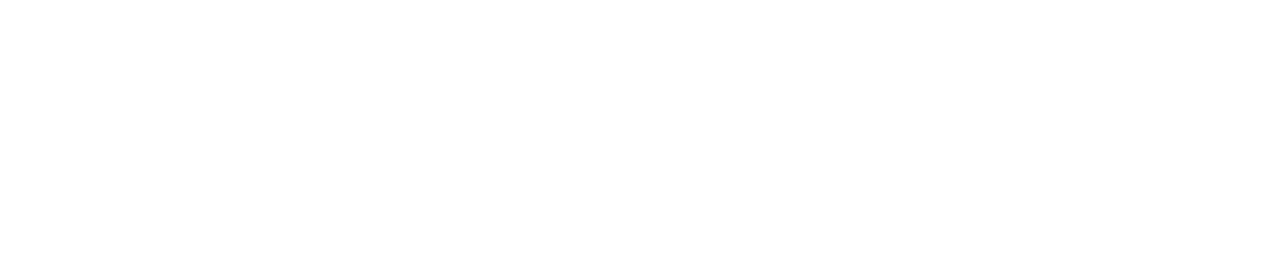
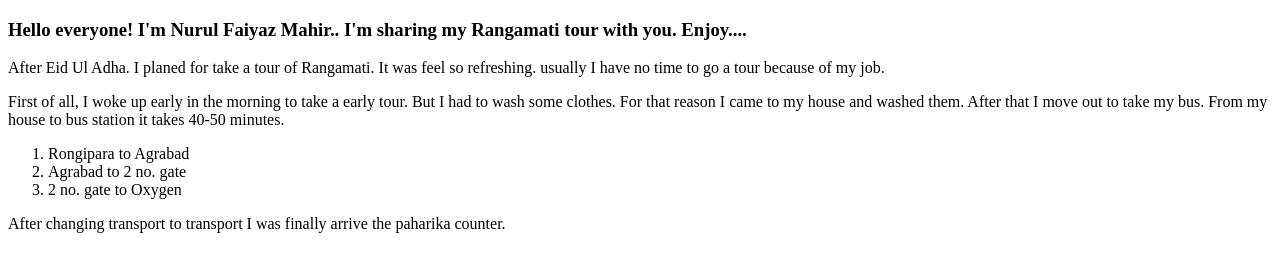
Before and after one commit to NurulFaiyaz/rangamati-blog, a plain HTML site: page index.html in a window 1280 px wide. Drawn offline with Linux system fonts and the light colour scheme.

Commit message:
some tour contant

```diff
--- a/index.html
+++ b/index.html
@@ -6,6 +6,18 @@
     <title>Practice Github</title>
 </head>
 <body>
+    <h3>Hello everyone! I'm Nurul Faiyaz Mahir.. I'm sharing my Rangamati tour with you. Enjoy....</h3>
 
+    <div>
+<p> After Eid Ul Adha. I planed for take a tour of Rangamati. It was feel so refreshing. usually I have no time to go a tour because of my job.</p>
+<p> First of all, I woke up early in the morning to take a early tour. But I had to wash some clothes. For that reason I came to my house and washed them. After that I move out to take my bus. From my house to bus station it takes 40-50 minutes.</p>
+
+<ol>
+    <li> Rongipara to Agrabad</li>
+    <li>Agrabad to 2 no. gate</li>
+    <li>2 no. gate to Oxygen</li>
+</ol>
+<p> After changing transport to transport I was finally arrive the paharika counter.</p>
+    </div>
 </body>
 </html>
```
